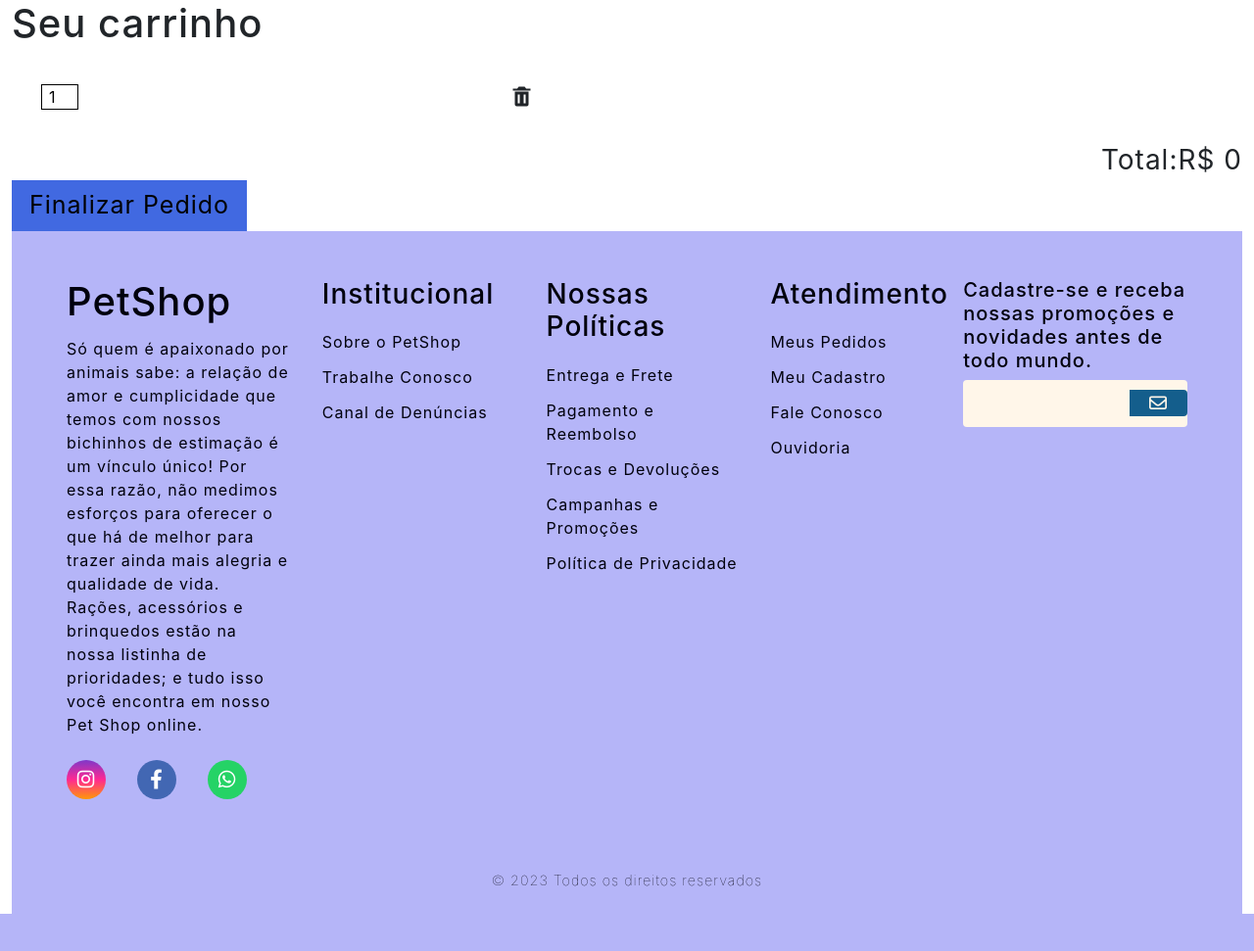
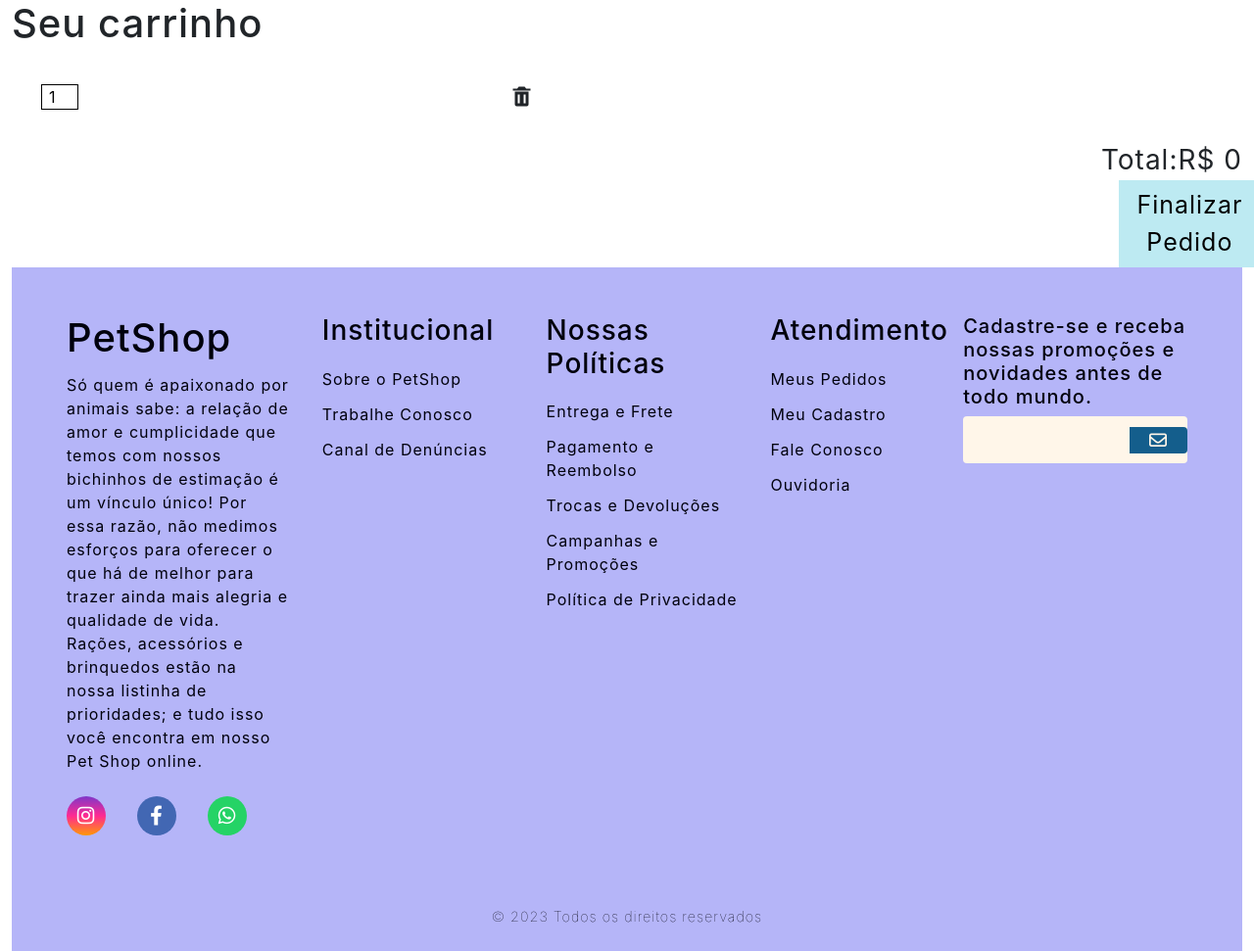
Before and after one commit to sabriinallopes/Projeto---DW, a PHP site: page /carrinho.html in a window 1280 px wide. Shown: the part 192-1163 px from the top of the page at 98% size. Before the commit the page ends 1125 px from the top, so only its background shows below. Run offline with PHP 8.4, Linux system fonts and the light colour scheme; some libraries are stand-ins or nearby versions.

Commit message:
Update csscarrinho.css

```diff
--- a/csscarrinho.css
+++ b/csscarrinho.css
@@ -38,7 +38,8 @@
     cursor: pointer;
     padding: 7px 18px;
     font-size: 25px;
-    background-color: #4169E1;
+    background-color: #BDEAF2;
     border: none;
     margin-right: 1rem;
+    margin-left: 90%;
 }
```
